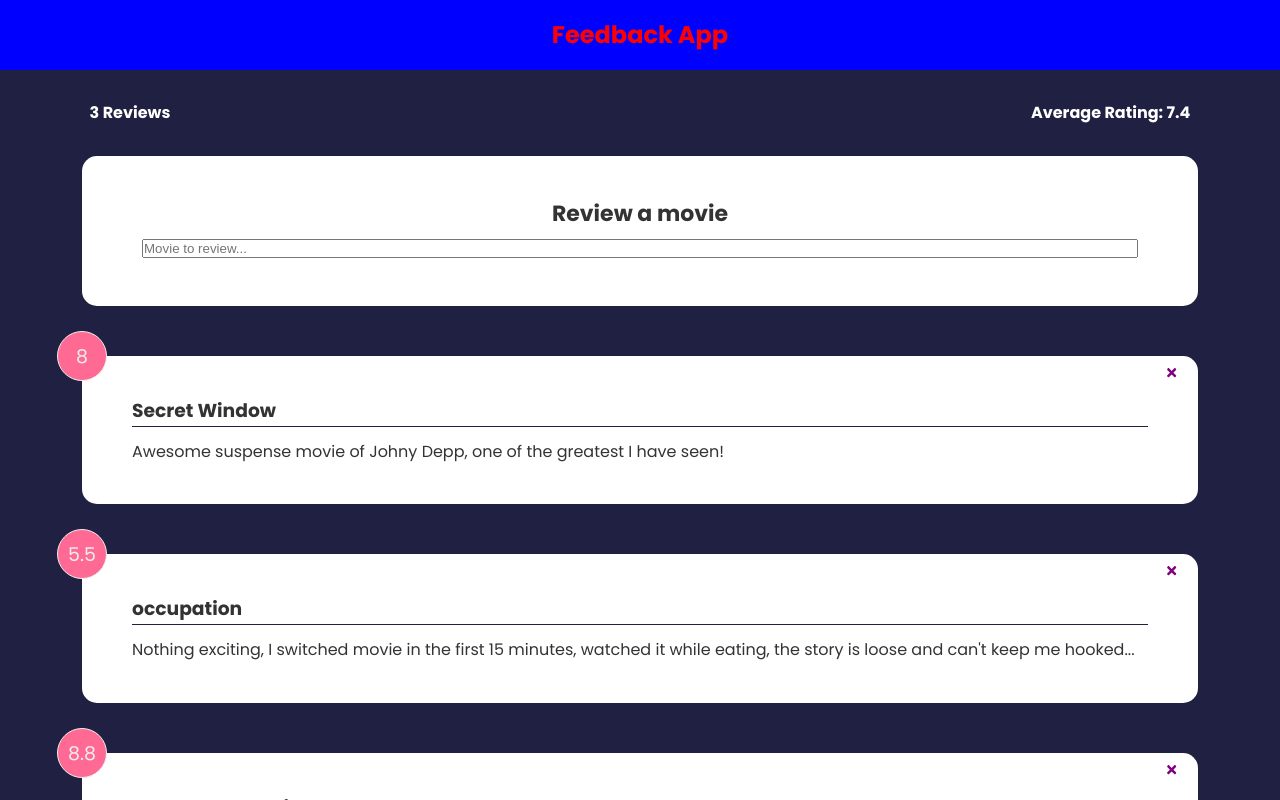
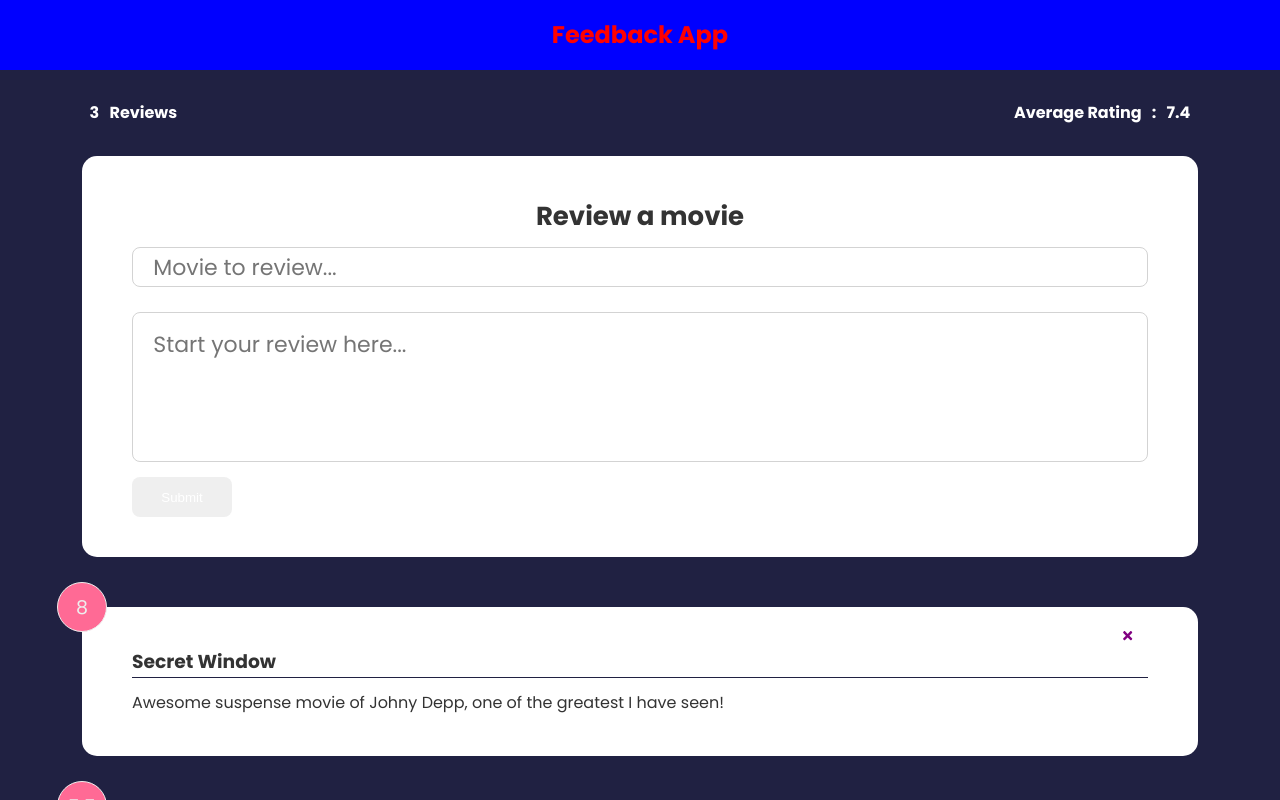
Before and after one commit to jingxia1219/feedback-app-react, a React (Create React App) app: page / in a window 1280 px wide. Shown: the top 800 px of the page. Built offline with nearby package versions, Linux system fonts and the light colour scheme.

Commit message:
added name and review validation to flip submit button background color

```diff
--- a/src/App.js
+++ b/src/App.js
@@ -15,10 +15,15 @@ function App(){
             })
         // }
     }
+    function submitHandler(review){
+        setData( prev =>{
+            prev.push({...review,id: prev.length+1})
+        })
+    }
     return(
         <>
        <Header text='Feedback App' bgColor = 'blue' textColor = 'red'/>
-       <FeedbackStats data={data}/>
+       <FeedbackStats data={data} submitReview={submitHandler}/>
          <div className='container'>
             <FeedbackForm/>
             <FeedbackList data = {data} delete={deleteHandler}/>
--- a/src/components/FeedbackForm.js
+++ b/src/components/FeedbackForm.js
@@ -1,6 +1,35 @@
 import Card from '../shared/Card'
+import {useState} from 'react'
 
-function FeedbackForm(){
+function FeedbackForm(props){
+    const [name,setName] = useState('')
+    const [review,setReview] = useState('')
+    const [btnClass,setBtnClass] = useState('btn')
+    function submitHandler(e){
+        e.target.preventDefault();
+        props.submitReview({name:name,text:review})
+    }
+    function nameHandler(e){
+        setName(e.target.value);
+        if(e.target.value.trim().length>2 && review.trim().length >7){
+            setBtnClass('btn active')
+            console.log('name handler btn',btnClass)
+        } else {
+            setBtnClass('btn')
+        }
+        console.log('name',name)
+    }
+    function reviewHandler(e){
+        setReview(e.target.value)
+        if(e.target.value.trim().length>7 && name.trim().length >2){
+            console.log('review handler btn',btnClass)
+            setBtnClass('btn-active')
+        } else {
+            setBtnClass('btn')
+        }
+        console.log('review',review)
+    }
+    console.log('btn calss name',btnClass)
     return(
         <Card>
             <form>
@@ -10,8 +39,10 @@ function FeedbackForm(){
 
                 </h2>
                 <div className='input-group'>
-                    <input type='text' placeholder='Movie to review...'></input>
-            </div>
+                    <input value={name} onChange={nameHandler}  className='input-name' type='text' placeholder='Movie to review...'></input>
+                    <textarea value={review} onChange={reviewHandler} className='input-review' type='text' placeholder='Start your review here...'></textarea>
+                </div>
+                <button className={btnClass} onClick={submitHandler} type='submit'>Submit</button>
             </form>
         </Card>
     )
--- a/src/components/FeedbackStats.js
+++ b/src/components/FeedbackStats.js
@@ -8,14 +8,14 @@ function FeedbackStats(props){
     },0)/length;
     return(
         <div className="feedback-stats">
-            <h4>{length} Reviews</h4>
-            <h4>Average Rating: {length && averageRating.toFixed(1).replace(/[.]0$/,'')}</h4>
+            <h4>{length} &nbsp; Reviews</h4>
+            <h4>Average Rating&nbsp; &nbsp;: &nbsp; {length && averageRating.toFixed(1).replace(/[.]0$/,'')}</h4>
         </div>
     )
 }
 
 FeedbackStats.propTypes = {
-    feedback: PropTypes.array.isRequired
+    feedback: PropTypes.array
 }
 
 export default FeedbackStats;
--- a/src/index.css
+++ b/src/index.css
@@ -5,6 +5,9 @@
     box-sizing: border-box;
     margin: 0;
     padding: 0;
+}
+ul{
+    list-style: none;
 }
 h3{
     border-bottom: 1px solid #202142;
@@ -17,13 +20,12 @@ body{
     line-height: 1.6;
 }
 .container{
+    /* center content horizontally */
     margin: auto;
     max-width: 768ox;
     padding: 0 20px;
 }
-ul{
-    list-style: none;
-}
+
 header{
     height: 70px;
     width: 100%;
@@ -41,7 +43,7 @@ header{
     position: relative;
 }
 .card h2{
-    font-size: 22px;
+    font-size: 26px;
     font-family: 600;
     text-align: center;
 }
@@ -92,12 +94,48 @@ header{
 
 .input-group {
     display: flex;
-    flex-direction: row;
+    flex-direction: column;
     border: 1px soli #ccc;
-    padding: 8px 10px;
+    padding: 8px auto;
     border-radius: 8px;
 }
 
-input{
-    flex-grow: 2;
+input,textarea{
+    font-family: 'Poppins', sans-serif;
+    border: 1px solid lightgray;
+    width: auto;
+    text-align: start;
+    padding-left: 2% ;
+    margin-top: 10px;
+    margin-bottom: 15px;
+    border-radius: 8px;
+    font-size: 22px;
 }
+textarea{
+    resize: none;
+}
+
+.input-review{
+    padding-top:15px ;
+    height: 150px;
+    vertical-align: top;
+}
+.input-name{
+    height: 40px;
+}
+button {
+    border: none;
+    color:#fff;
+    border-radius: 8px;
+    width: 100px;
+    height: 40px;
+    cursor: pointer;
+}
+
+button:hover{
+    transform: scale(0.98);
+    opacity: 0.9;
+}
+.btn-active{
+    background-color: #202142;
+}
```
